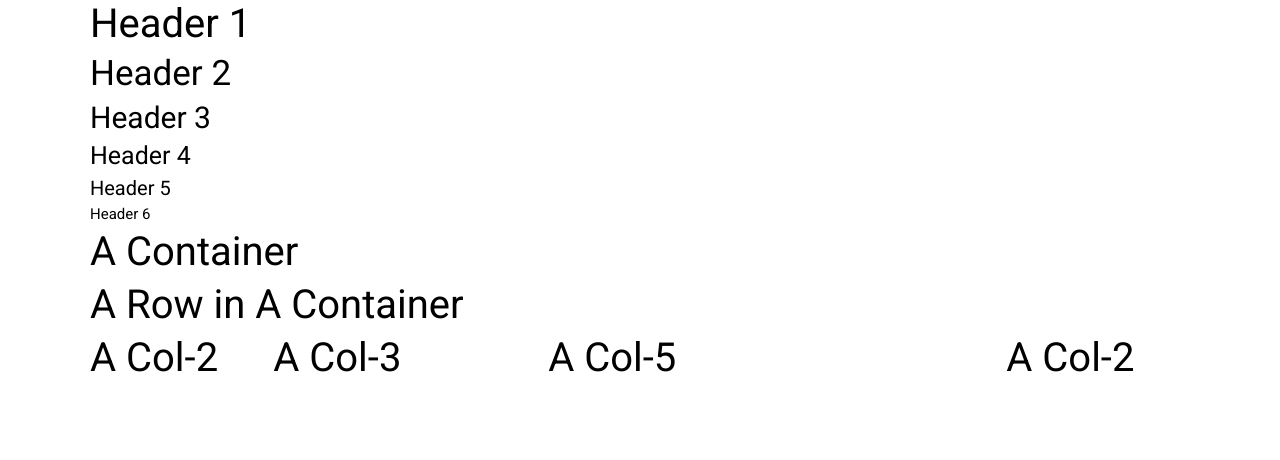
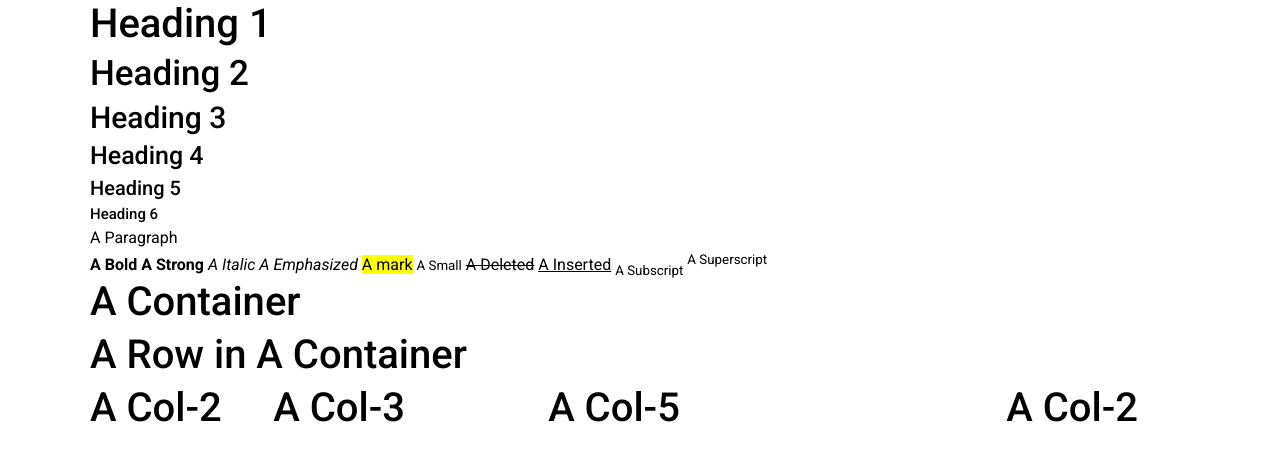
Before and after one commit to TeamUltraSoft/CSS-FUN, a plain HTML site: page index.html in a window 1280 px wide. Drawn offline with Linux system fonts and the light colour scheme.

Commit message:
added the rest

```diff
--- a/css/typography.css
+++ b/css/typography.css
@@ -28,3 +28,8 @@ h5 {
 h6 {
     font-size: 15px;
 }
+
+p {
+    margin-top: 0;
+    margin-bottom: 5px;
+}
--- a/css/ultra.css
+++ b/css/ultra.css
@@ -1,3 +1,8 @@
 html {
     font-family: 'Roboto', sans-serif;
+    font-weight: 400;
 }
+
+body {
+    margin: 0;
+}
--- a/index.html
+++ b/index.html
@@ -9,22 +9,33 @@
   <meta content='width=device-width, initial-scale=1.0, maximum-scale=1.0, user-scalable=0, shrink-to-fit=no' name='viewport' />
 
   <script src="https://kit.fontawesome.com/25239cedf1.js" crossorigin="anonymous"></script>
-  <link href="https://fonts.googleapis.com/css?family=Roboto&display=swap" rel="stylesheet">
+  <link href="https://fonts.googleapis.com/css2?family=Roboto:ital,wght@0,100;0,300;0,400;0,500;0,700;0,900;1,100;1,300;1,400;1,500;1,700;1,900&display=swap" rel="stylesheet">
 
   <link href="./css/ultra.css" rel="stylesheet" type="text/css">
   <link href="./css/layout.css" rel="stylesheet" type="text/css">
   <link href="./css/typography.css" rel="stylesheet" type="text/css">
 </head>
 
-<body style="margin: 0;">
+<body>
 
 <div class="container">
-    <h1>Header 1</h1>
-    <h2>Header 2</h2>
-    <h3>Header 3</h3>
-    <h4>Header 4</h4>
-    <h5>Header 5</h5>
-    <h6>Header 6</h6>
+    <h1>Heading 1</h1>
+    <h2>Heading 2</h2>
+    <h3>Heading 3</h3>
+    <h4>Heading 4</h4>
+    <h5>Heading 5</h5>
+    <h6>Heading 6</h6>
+    <p>A Paragraph</p>
+    <b>A Bold</b>
+    <strong>A Strong</strong>
+    <i>A Italic</i>
+    <em>A Emphasized</em>
+    <mark>A mark</mark>
+    <small>A Small</small>
+    <del>A Deleted</del>
+    <ins>A Inserted</ins>
+    <sub>A Subscript</sub>
+    <sup>A Superscript</sup>
 </div>
 
 
```
